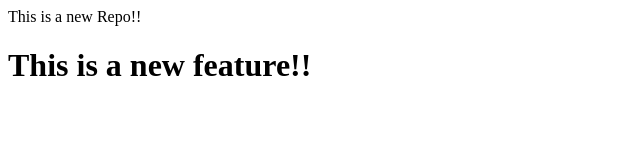
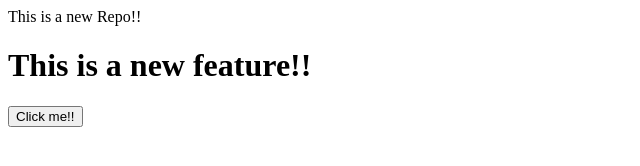
Before and after one commit to ParthChatupale/LocalRepo, a plain HTML site: page index.html in a window 1280 px wide. Shown: the whole page, without its empty margins (0-640 px from the left). Drawn offline with Linux system fonts and the light colour scheme.

Commit message:
added button

```diff
--- a/index.html
+++ b/index.html
@@ -1,3 +1,4 @@
 <p>This is a new Repo!! </p>
 
 <h1> This is a new feature!! </h1>
+<button>Click me!!</button>
```
